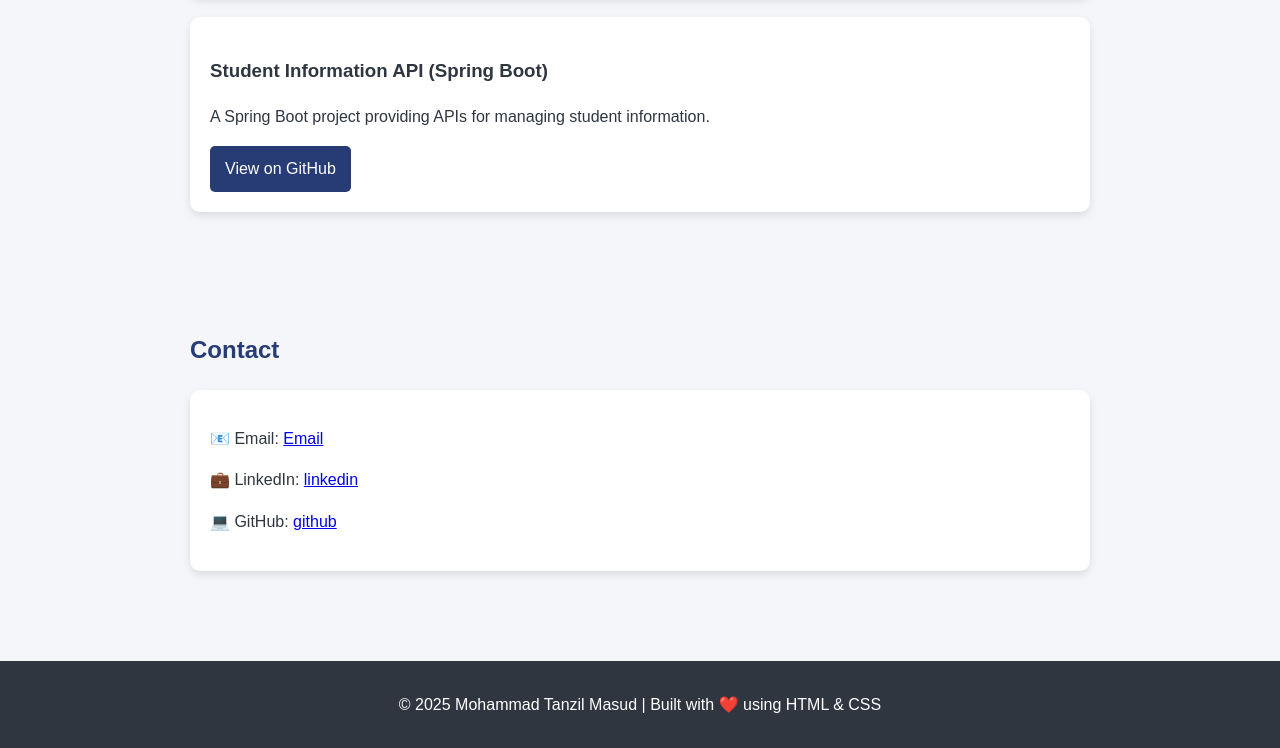
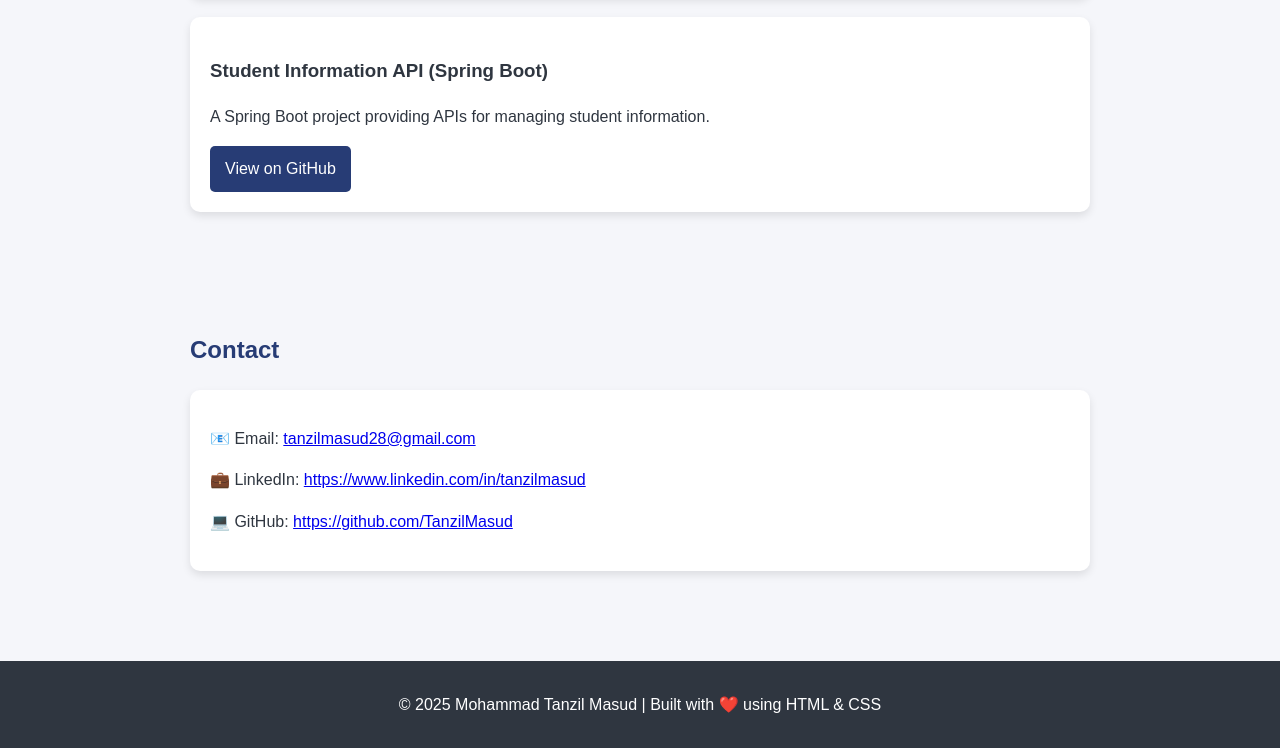
Before and after one commit to TanzilMasud/tanzilmasud.github.io, a plain HTML site: page index.html in a window 1280 px wide. Shown: the part 2349-3097 px from the top of the page. Drawn offline with Linux system fonts and the light colour scheme.

Commit message:
Update index.html

```diff
--- a/index.html
+++ b/index.html
@@ -106,9 +106,9 @@
   <section id="contact">
     <h2>Contact</h2>
     <div class="card">
-      <p>📧 Email: <a href="mailto:tanzilmasud28@gmail.com">Email</a></p>
-      <p>💼 LinkedIn: <a href="https://www.linkedin.com/in/tanzilmasud" target="_blank">linkedin</a></p>
-      <p>💻 GitHub: <a href="https://github.com/TanzilMasud" target="_blank">github</a></p>
+      <p>📧 Email: <a href="mailto:tanzilmasud28@gmail.com">tanzilmasud28@gmail.com</a></p>
+      <p>💼 LinkedIn: <a href="https://www.linkedin.com/in/tanzilmasud" target="_blank">https://www.linkedin.com/in/tanzilmasud</a></p>
+      <p>💻 GitHub: <a href="https://github.com/TanzilMasud" target="_blank">https://github.com/TanzilMasud</a></p>
     </div>
   </section>
 
```
